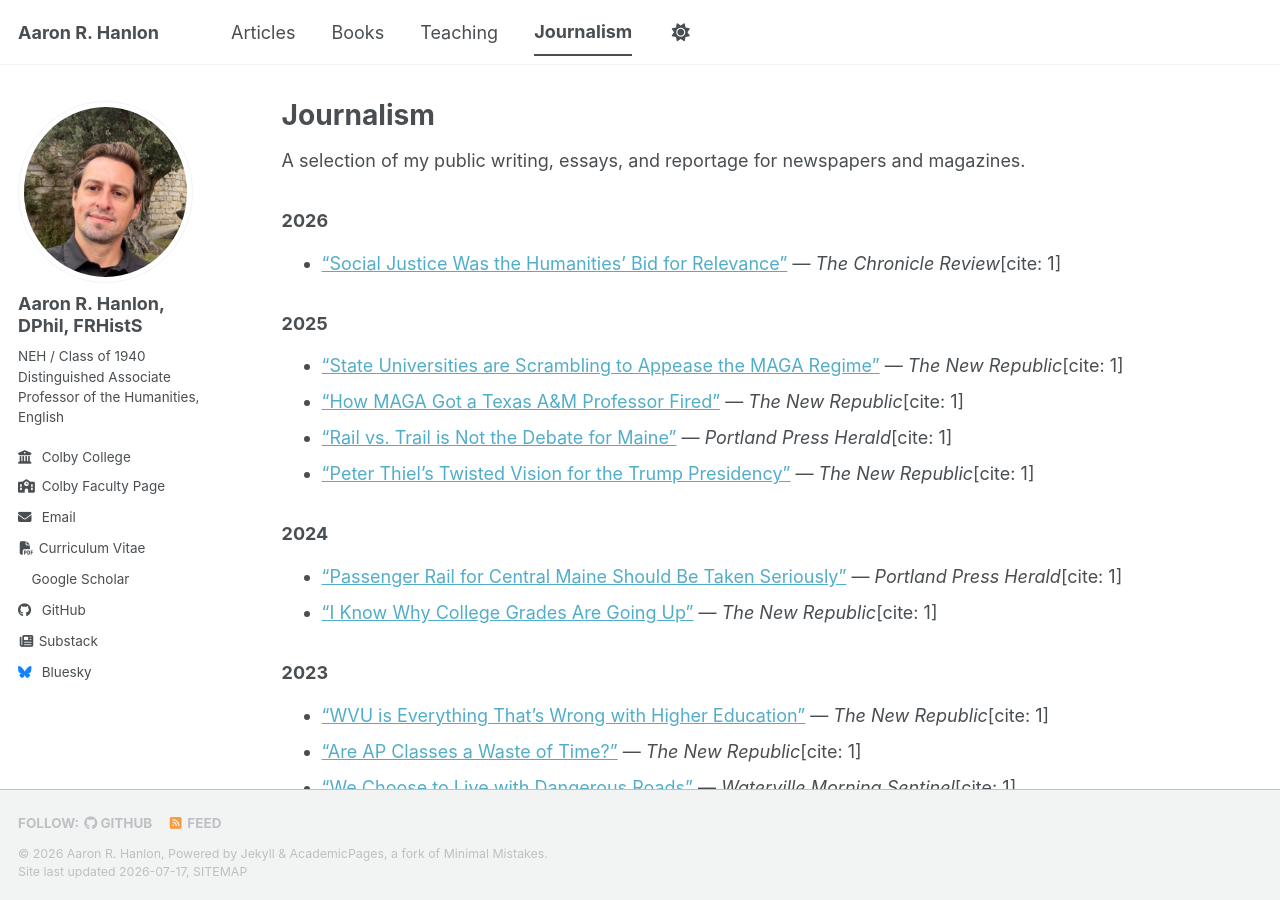
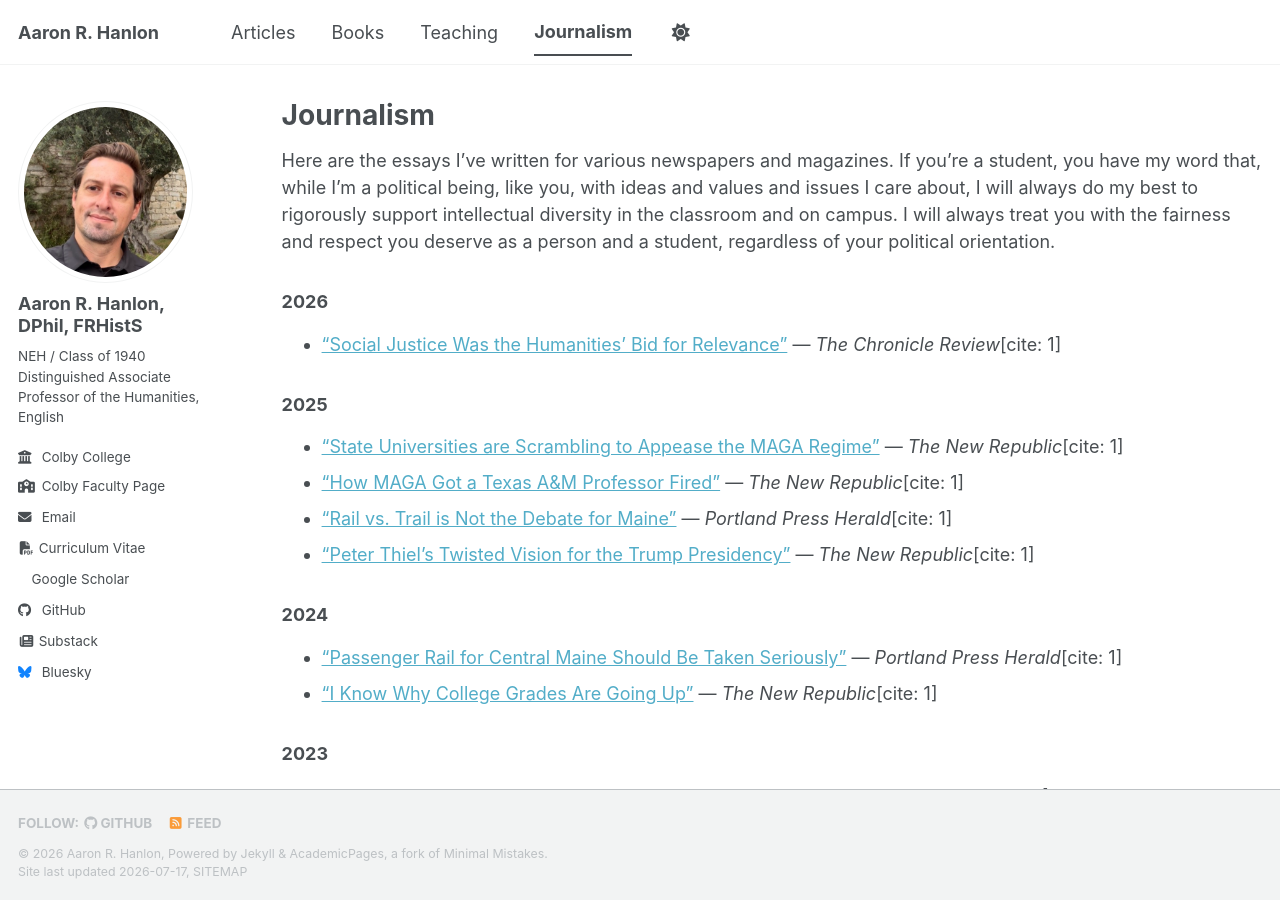
Before and after one commit to arhanlon/arhanlon.github.io, a Jekyll site: the page built from _pages/journalism.md, in a window 1280 px wide and 900 px high. Built offline with Jekyll 4.4.1, drawn with Linux system fonts in a browser that asks for light colours; a style sheet for code colours, icons or effects is not loaded.

Commit message:
Update journalism.md

```diff
--- a/_pages/journalism.md
+++ b/_pages/journalism.md
@@ -5,7 +5,7 @@ permalink: /journalism/
 author_profile: true
 ---
 
-A selection of my public writing, essays, and reportage for newspapers and magazines.
+Here are the essays I've written for various newspapers and magazines. If you're a student, you have my word that, while I'm a political being, like you, with ideas and values and issues I care about, I will always do my best to rigorously support intellectual diversity in the classroom and on campus. I will always treat you with the fairness and respect you deserve as a person and a student, regardless of your political orientation.
 
 ### 2026
 * ["Social Justice Was the Humanities’ Bid for Relevance"](https://www.chronicle.com/article/social-justice-was-the-humanities-bid-for-relevance-it-failed){:target="_blank"} — *The Chronicle Review*[cite: 1]
```
